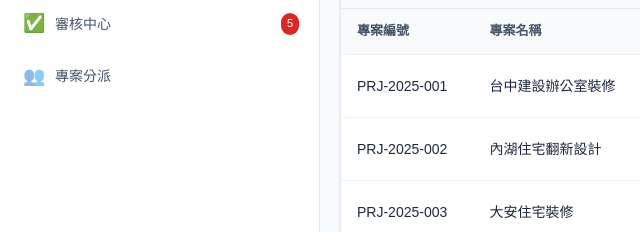
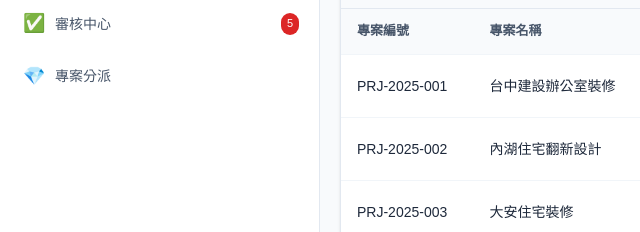
Before and after one commit to joannatasi-maker/sasaki-accounting, a plain HTML site: page project-management.html in a window 1280 px wide. Shown: the part 724-956 px from the top of the page, 0-640 px from the left. Drawn offline with Linux system fonts and the light colour scheme.

Commit message:
Update project-management.html

```diff
--- a/project-management.html
+++ b/project-management.html
@@ -876,7 +876,7 @@
                     <div class="menu-badge" id="approvalBadge">0</div>
                 </div>
                 <div class="menu-item" onclick="showPage('assignment')">
-                    <div class="menu-icon" style="opacity: 0.5;">👥</div>
+                    <div class="menu-icon" style"color: #06b6d4;">💎</div>
                     <div class="menu-text">專案分派</div>
                 </div>
             </div>
```
